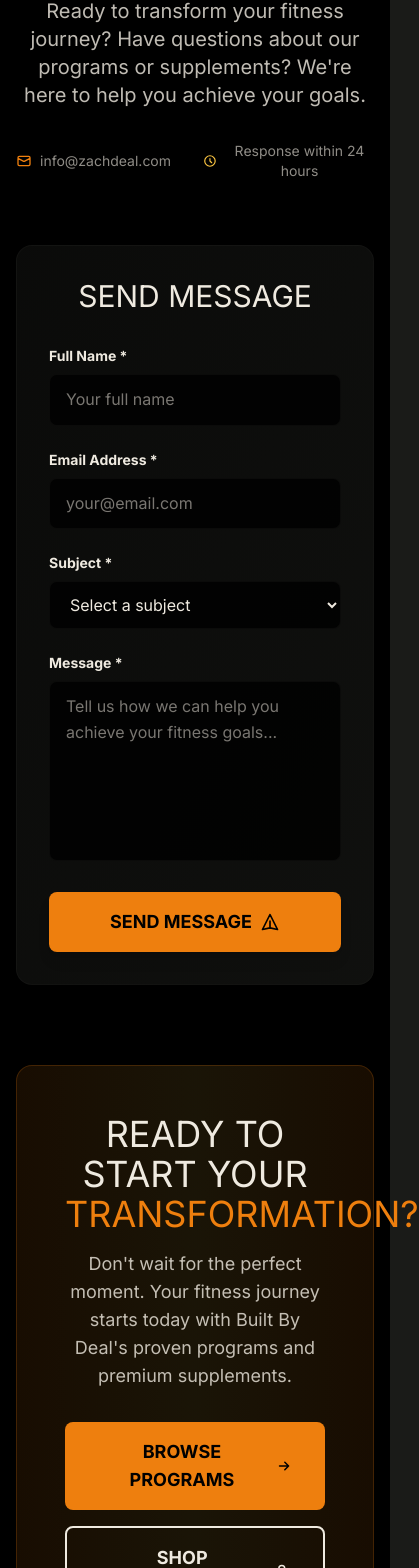
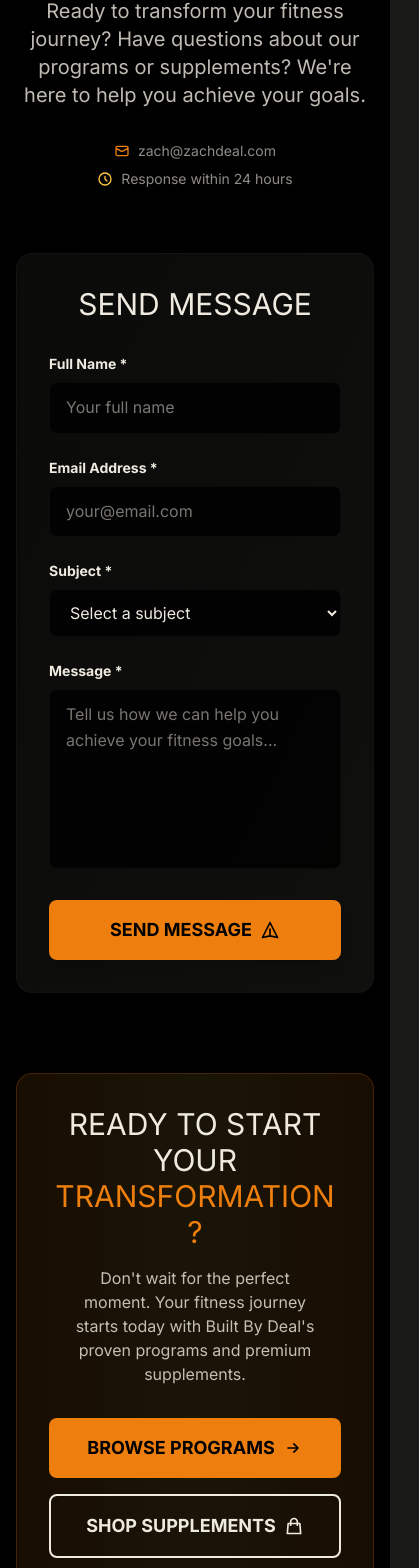
Before and after one commit to danielc1771/zachdeal, a Next.js app: page /contact in a window 390 px wide. Shown: the part 235-1803 px from the top of the page, 419 px wide, since content can reach past the window. Built offline with nearby package versions, Linux system fonts and the light colour scheme; no server answers; what @shopify/storefront-api-client would draw is missing.

Commit message:
contact fixes

```diff
--- a/src/app/contact/page.tsx
+++ b/src/app/contact/page.tsx
@@ -44,12 +44,12 @@ export default function ContactPage() {
               Ready to transform your fitness journey? Have questions about our programs or supplements?
               We&apos;re here to help you achieve your goals.
             </p>
-            <div className="flex items-center justify-center space-x-8 text-sm text-bbd-ivory/60">
+            <div className="flex flex-col sm:flex-row items-center justify-center sm:space-x-8 space-y-2 sm:space-y-0 text-sm text-bbd-ivory/60">
               <div className="flex items-center">
                 <svg className="w-4 h-4 mr-2 text-bbd-orange" fill="none" stroke="currentColor" viewBox="0 0 24 24">
                   <path strokeLinecap="round" strokeLinejoin="round" strokeWidth={2} d="M3 8l7.89 4.26a2 2 0 002.22 0L21 8M5 19h14a2 2 0 002-2V7a2 2 0 00-2-2H5a2 2 0 00-2 2v10a2 2 0 002 2z" />
                 </svg>
-                info@zachdeal.com
+                zach@zachdeal.com
               </div>
               <div className="flex items-center">
                 <svg className="w-4 h-4 mr-2 text-bbd-gold" fill="none" stroke="currentColor" viewBox="0 0 24 24">
@@ -194,17 +194,17 @@ export default function ContactPage() {
 
           {/* CTA Section */}
           <div className="mt-20 text-center">
-            <div className="bg-gradient-to-r from-bbd-orange/10 via-bbd-gold/10 to-bbd-orange/10 rounded-2xl p-12 border border-bbd-orange/20">
-              <h2 className="font-bebas text-4xl text-bbd-ivory mb-4">
-                READY TO START YOUR <span className="text-bbd-orange">TRANSFORMATION?</span>
+            <div className="bg-gradient-to-r from-bbd-orange/10 via-bbd-gold/10 to-bbd-orange/10 rounded-2xl p-8 sm:p-12 border border-bbd-orange/20">
+              <h2 className="font-bebas text-3xl sm:text-4xl text-bbd-ivory mb-4 break-words">
+                READY TO START YOUR <span className="text-bbd-orange block sm:inline">TRANSFORMATION?</span>
               </h2>
-              <p className="text-lg text-bbd-ivory/80 mb-8 max-w-2xl mx-auto">
+              <p className="text-base sm:text-lg text-bbd-ivory/80 mb-8 max-w-2xl mx-auto px-4 sm:px-0">
                 Don&apos;t wait for the perfect moment. Your fitness journey starts today with Built By Deal&apos;s proven programs and premium supplements.
               </p>
               <div className="flex flex-col sm:flex-row gap-4 justify-center">
                 <Link
                   href="/programs"
-                  className="inline-flex items-center px-8 py-4 bg-bbd-orange text-bbd-black font-bold text-lg rounded-lg hover:bg-bbd-gold transition-all duration-200 transform hover:scale-105"
+                  className="inline-flex items-center justify-center px-8 py-4 bg-bbd-orange text-bbd-black font-bold text-lg rounded-lg hover:bg-bbd-gold transition-all duration-200 transform hover:scale-105"
                 >
                   BROWSE PROGRAMS
                   <svg className="ml-2 w-5 h-5" fill="none" stroke="currentColor" viewBox="0 0 24 24">
@@ -213,7 +213,7 @@ export default function ContactPage() {
                 </Link>
                 <Link
                   href="/supplements"
-                  className="inline-flex items-center px-8 py-4 bg-transparent border-2 border-bbd-ivory text-bbd-ivory font-bold text-lg rounded-lg hover:bg-bbd-ivory hover:text-bbd-black transition-all duration-200 transform hover:scale-105"
+                  className="inline-flex items-center justify-center px-8 py-4 bg-transparent border-2 border-bbd-ivory text-bbd-ivory font-bold text-lg rounded-lg hover:bg-bbd-ivory hover:text-bbd-black transition-all duration-200 transform hover:scale-105"
                 >
                   SHOP SUPPLEMENTS
                   <svg className="ml-2 w-5 h-5" fill="none" stroke="currentColor" viewBox="0 0 24 24">
```
